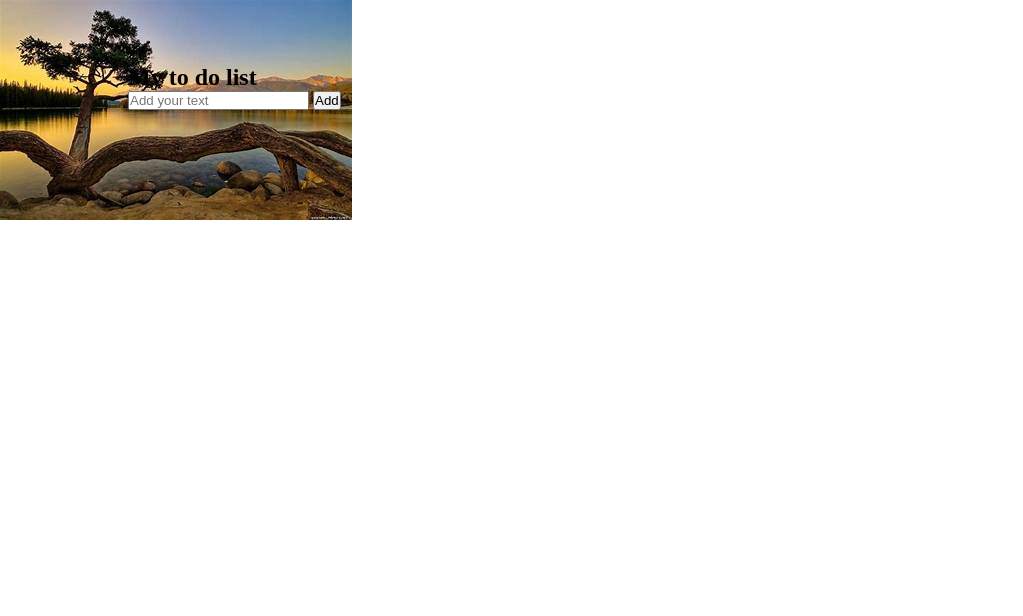
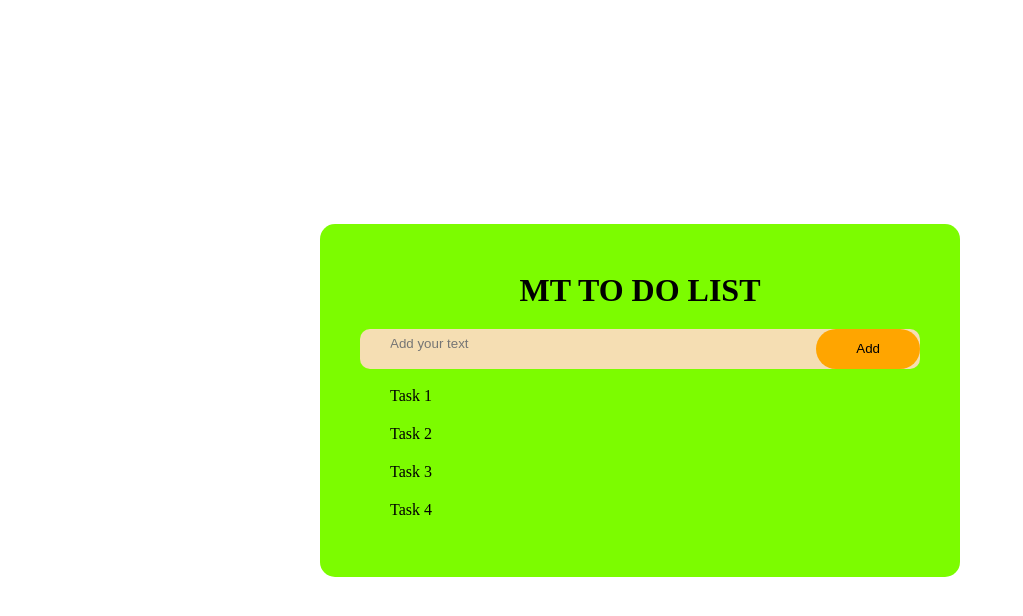
Before and after one commit to ndang11/to-do-list, a plain HTML site: page index.html in a window 1280 px wide. Shown: the whole page, without its empty margins (0-1023 px from the left). Drawn offline with Linux system fonts and the light colour scheme.

Commit message:
correcting errors

```diff
--- a/index.html
+++ b/index.html
@@ -7,13 +7,21 @@
   <title>To do list</title>
 </head>
 <body>
-  <div class="container">
+  <div class="page-wrap">
     <div class="starting">
-      <h2>My to do list</h2>
+      <h2>MT TO DO LIST</h2>
       <div class="list-text">
         <input type="text" id="box-type" placeholder="Add your text">
         <button>Add</button>
       </div>
+      <div class="main">
+      <ul id="select-list">
+        <li class="team">Task 1</li>
+        <li>Task 2</li>
+        <li>Task 3</li>
+        <li>Task 4</li>
+      </ul>
+    </div>
     </div>
   </div>
 
--- a/style/style.css
+++ b/style/style.css
@@ -4,13 +4,75 @@
   box-sizing: border-box;
 }
 
-.container {
+body {
   width: 100%;
-  min-height: 100vh;
-  background-image: url(/image/nature.jpg);
-  background-repeat: no-repeat;
-  padding: 10%;
-  padding-top: 5%;
+}
+
+.page-wrap {
+  height: 100vh;
+  margin: auto;
+  display: flex;
+  align-items: center;
   justify-content: center;
+}
+
+.starting {
+background-color: lawngreen;
+width: 50%;
+padding: 3em 2.5em;
+margin: auto;
+border-radius: 15px;
+h2 {
+  text-align: center;
+  margin-bottom: 20px;
+  font-size: 2em;
+}
+}
+
+.list-text {
+  display: flex;
+  background: wheat;
+  padding-left: 30px;
+  border-radius: 10px;
+  justify-content: space-between;
+  font-size: 2rem;
 
 }
+
+#box-type {
+  flex: 1;
+  border: none;
+  outline: none;
+  background: transparent;
+  border-radius: 30px;
+  height: 30px;
+
+}
+
+button {
+  border: none;
+  outline: none;
+  padding: 10px 40px;
+  height: 40px;
+  cursor: pointer;
+  border-radius: 40px;
+  background: orange;
+}
+
+.main {
+  margin-top: 8px;
+}
+
+ul li {
+  list-style: none;
+  padding: 10px 5px 10px 30px;
+  user-select: none;
+  cursor: pointer;
+  position: relative;
+}
+
+ul li::before {
+  position: relative;
+  height: 10px;
+  width: 20px;
+}
```
